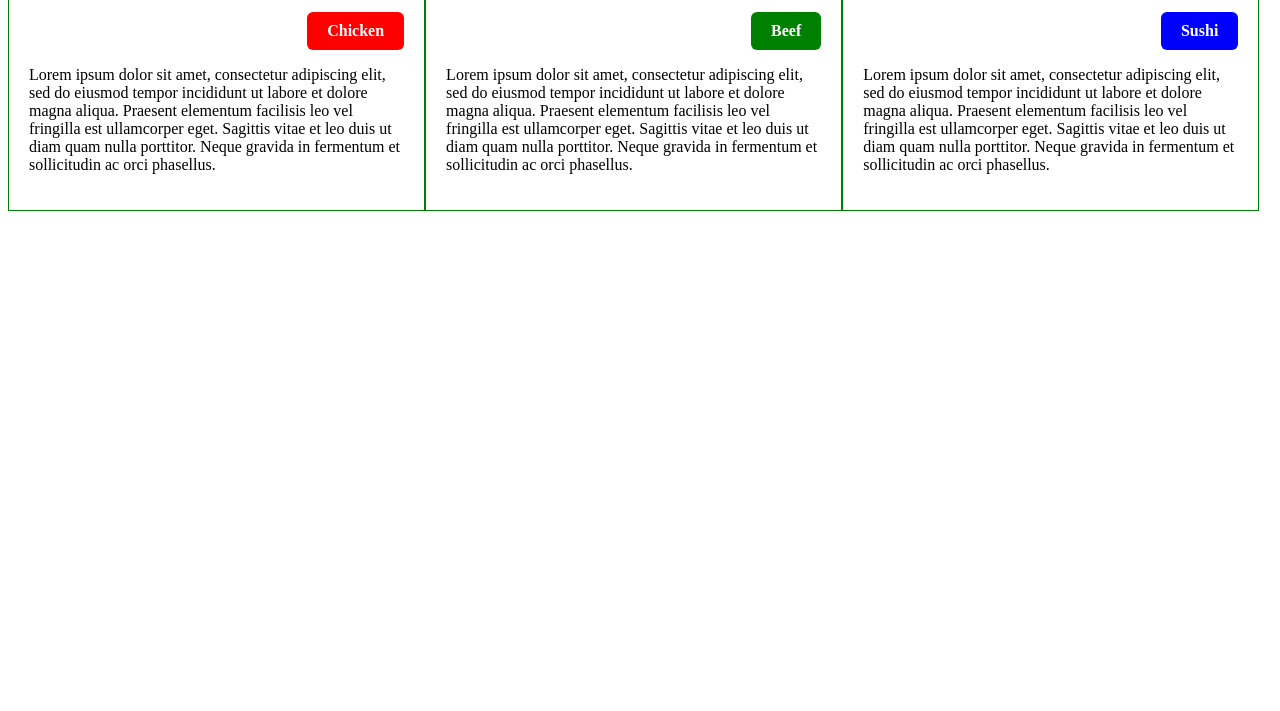
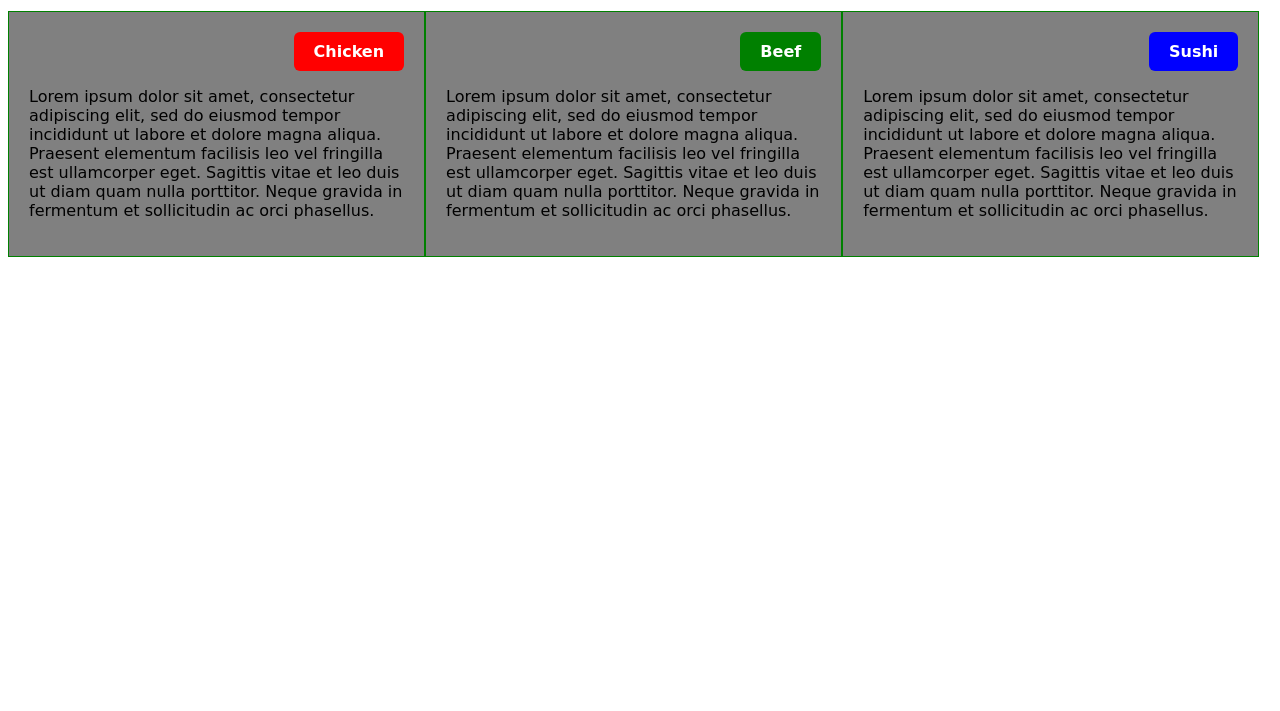
Before and after one commit to AlenaS88/module2-solution, a plain HTML site: page index.html in a window 1280 px wide. Shown: the part 89-800 px from the top of the page. Drawn offline with Linux system fonts and the light colour scheme.

Commit message:
small adition

```diff
--- a/css/styles.css
+++ b/css/styles.css
@@ -4,10 +4,14 @@
 
 .row {
   width: 100%;
+
 }
 
 .menu-title {
   text-align: center;
+  font-size: 40px;
+  font-family: cursive;
+
 }
 
 .menu-item {
@@ -38,12 +42,16 @@
   float: left;
   border: 1px solid green;
   padding: 20px;
-}
+  background-color: grey;
+  font-family: cursive;
+  color: black;
+  }
 
 @media (max-width: 767px) {
-  .col-md-1 {
+    .col-md-1 {
     width: 100%;
-  }
+   }
+
 }
 
 @media (min-width: 768px) and (max-width: 991px) {
```
